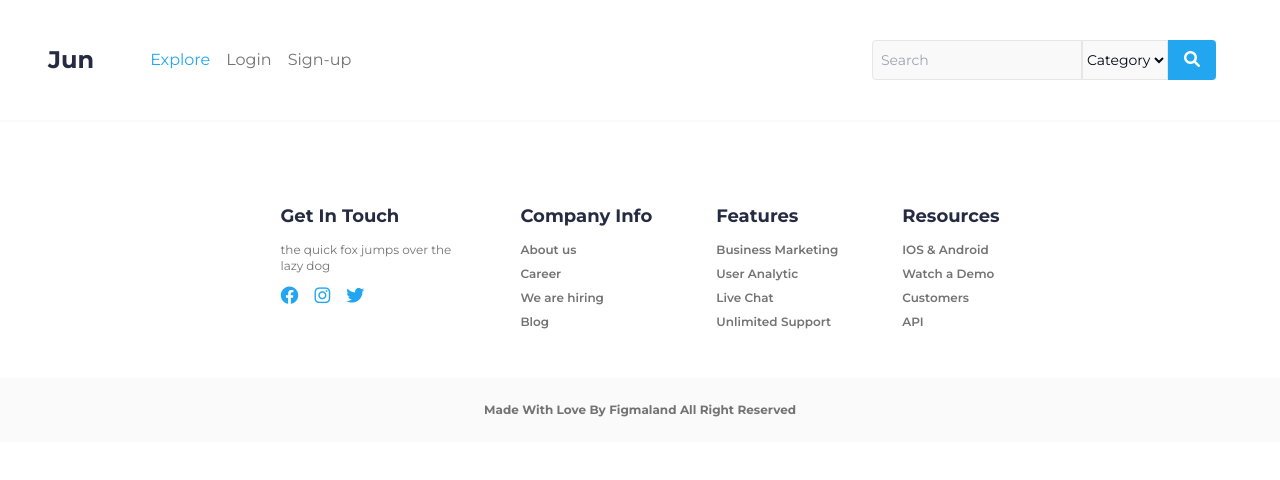
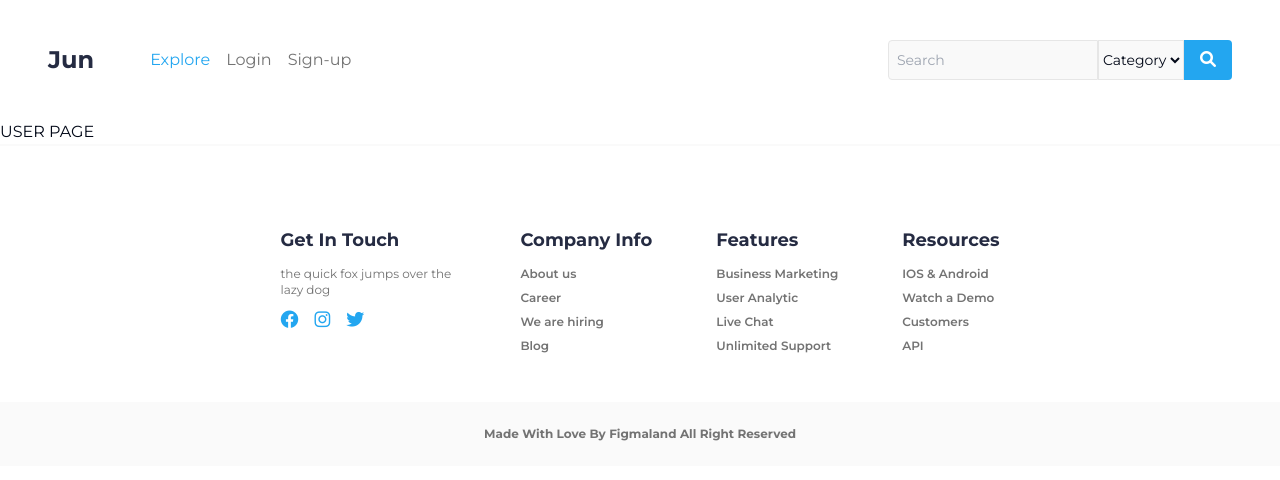
Before and after one commit to furkankizilbuga/Ecomm-project, a React (Vite) app in the folder jun/: page /profile/1 in a window 1280 px wide. Shown: the top 480 px of the page. Built offline with nearby package versions, Linux system fonts and the light colour scheme.

Commit message:
login form updates

```diff
--- a/jun/src/layout/Header.jsx
+++ b/jun/src/layout/Header.jsx
@@ -10,8 +10,6 @@ export default function Header() {
 
     const user = useSelector(state => state.client.user);
     const dispatch = useDispatch();
-
-    const [profileDisplay, setProfileDisplay] = useState(false);
 
     const isLogged = user && Object.keys(user).length > 0;
 
@@ -39,7 +37,7 @@ export default function Header() {
                     <Link to="/shop" className="text-primaryBlue sm:text-base sm:max-[800px]:text-sm">Explore</Link>
                     {!isLogged && <Link to="/login" className="text-secondaryTextColor sm:text-base sm:max-[800px]:text-sm">Login</Link>}
                     {!isLogged && <Link to="/signup" className="text-secondaryTextColor sm:text-base text-nowrap sm:max-[800px]:text-sm">Sign-up</Link>}
-                    {isLogged && <Link to={`/user/${user.name}`} className="text-secondaryTextColor sm:text-base text-nowrap sm:max-[800px]:text-sm">{user.name}</Link>}
+                    {isLogged && <Link to={`/profile/${user.name}`} className="text-secondaryTextColor sm:text-base text-nowrap sm:max-[800px]:text-sm">{user.name}</Link>}
                     {isLogged && <button onClick={logoutHandler} className="text-secondaryTextColor sm:text-base text-nowrap sm:max-[800px]:text-sm">Logout</button>}
                 </nav>
             </div>
@@ -52,12 +50,6 @@ export default function Header() {
                 <button className="bg-primaryBlue py-2 rounded sm:rounded-r sm:rounded-l-none sm:px-4">
                     <i className="fa-solid fa-magnifying-glass text-white"></i>
                 </button>
-                <div className="mx-auto sm:my-auto sm:ml-4">
-                    <p onClick={() => setProfileDisplay(!profileDisplay)} className="relative">{user.name}</p>
-                    <div className={`${profileDisplay ? "" : "hidden" } p-20 bg-red-500 absolute`}>
-                        Logout
-                    </div>
-                </div>
             </div>
         </header>
     )
--- a/jun/src/layout/PageContent.jsx
+++ b/jun/src/layout/PageContent.jsx
@@ -7,7 +7,7 @@ import TeamPage from "@/pages/TeamPage";
 import SignUpPage from "@/pages/SignUpPage";
 import AboutUsPage from "@/pages/AbousUsPage";
 import LoginPage from "@/pages/LoginPage";
-import UserPage from "@/pages/UserPage";
+import ProfilePage from "@/pages/ProfilePage";
 
 export default function PageContent() {
     return(
@@ -37,8 +37,8 @@ export default function PageContent() {
                 <Route path="/login">
                     <LoginPage />
                 </Route>
-                <Route path="/user/:user">
-                    <UserPage />
+                <Route path="/profile/:clientName">
+                    <ProfilePage />
                 </Route>
             </Switch>
         </div>
--- a/jun/src/pages/UserPage.jsx
+++ b/jun/src/pages/ProfilePage.jsx
@@ -1,4 +1,4 @@
-export default function UserPage() {
+export default function ProfilePage() {
     return(
         <div>
             USER PAGE
```
